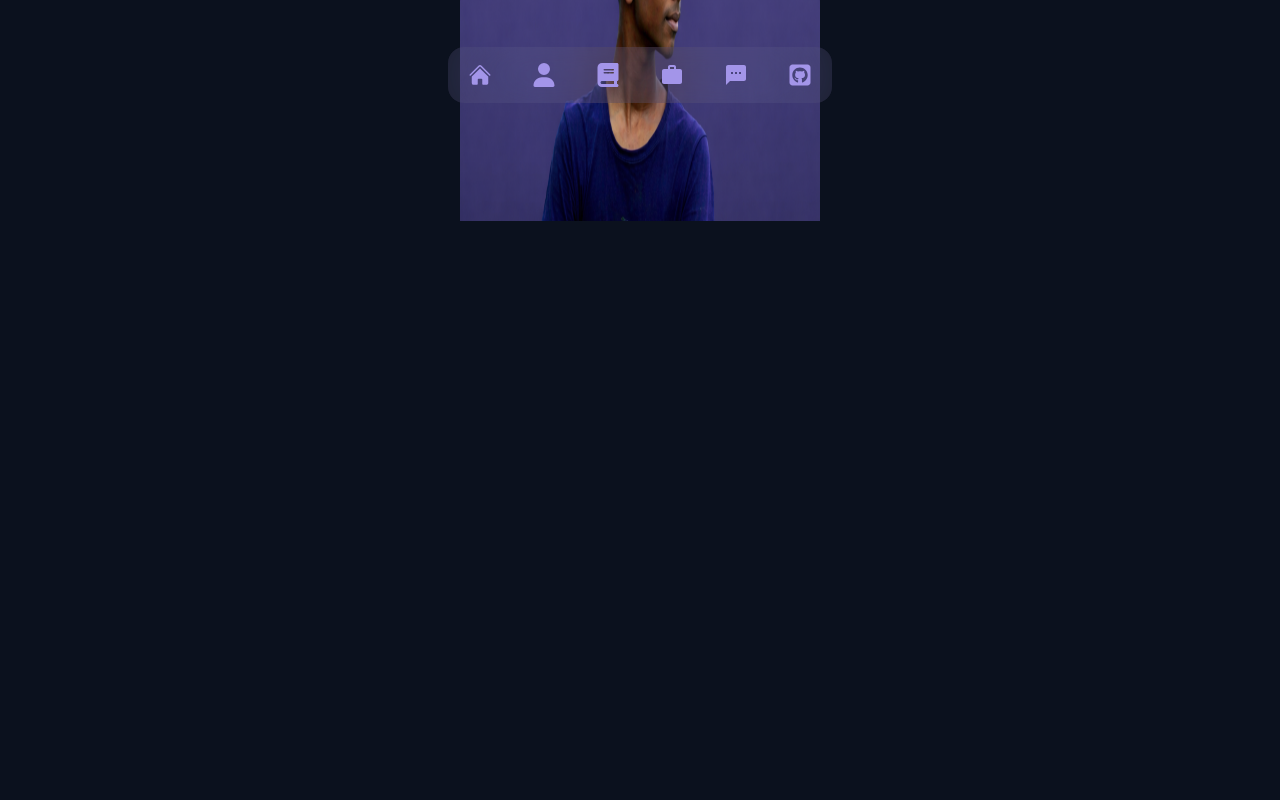
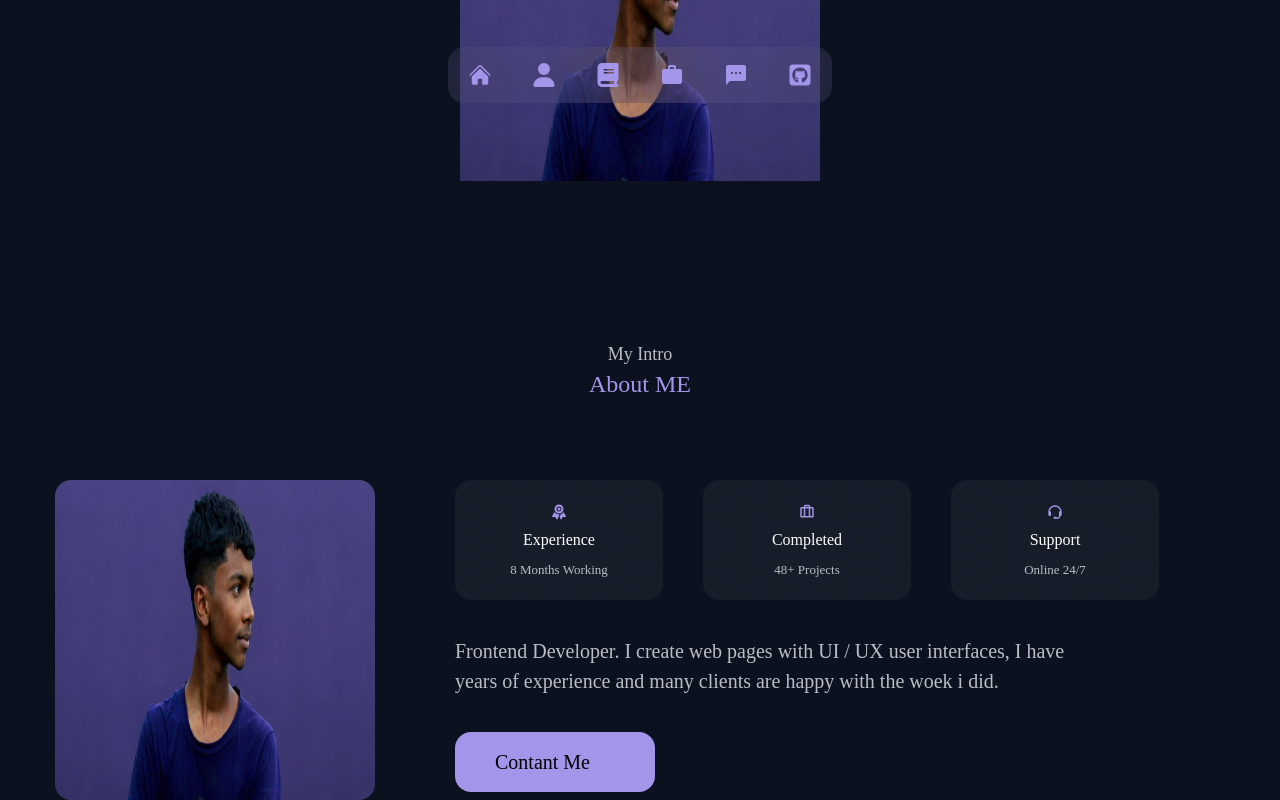
Before and after one commit to Md-Gajjali/Apon-Portfolio, a React (Vite) app: page / in a window 1280 px wide. Shown: the part 657-1457 px from the top of the page. Before the commit the page ends 958 px from the top, so only its background shows below. Built offline with nearby package versions, Linux system fonts and the light colour scheme; a web font is replaced by a local one.

Commit message:
add experience part

```diff
--- a/src/App.jsx
+++ b/src/App.jsx
@@ -3,6 +3,7 @@ import './App.css'
 import Navber from './Componets/Navber'
 import Header from './Componets/Header'
 import Banner from './Componets/Banner'
+import About from './Componets/About'
 
 function App() {
 
@@ -11,6 +12,7 @@ function App() {
      <Header/>
      <Navber/>
      <Banner/>
+     <About/>
     </>
   )
 }
--- a/src/Componets/About.jsx
+++ b/src/Componets/About.jsx
@@ -1,9 +1,44 @@
 import React from 'react'
+import Container from './Container'
+import Heading from '../Componets/Heading'
+import Flex from './Flex'
+import MiniCard from './MiniCard'
+import Buttons from './Buttons'
+import { IoRibbon } from "react-icons/io5";
+import { PiSuitcaseBold } from "react-icons/pi";
+import { BiSupport } from "react-icons/bi";
+import img from '../assets/img.png'
 
 const About = () => {
   return (
-    <div>
+    <div className='mt-40
+'>
+     <Container>
+        <Heading title='My Intro' Header='About ME' />
 
+        <Flex className='gap-20 mt-20'>
+          <div className='  '>
+            <img src={img} alt="" className='w-80 h-80  rounded-2xl'/>
+          </div>
+          <div>
+            <Flex className='justify-between gap-10'>
+                <MiniCard icon={<IoRibbon />}
+                Heading=' Experience'
+                title='8 Months Working' />
+
+                <MiniCard icon={<PiSuitcaseBold />}
+                Heading=' Completed'
+                title='48+ Projects' />
+
+                <MiniCard icon={<BiSupport />}
+                Heading='Support'
+                title='Online 24/7' />
+            </Flex>
+            <p className='text-primary w-155 py-9 text-[20px]'>Frontend Developer. I create web pages with UI / UX user interfaces, I have years of experience and many clients are happy with the woek i did.</p>
+            <Buttons className='bg-DarkBlue w-50 px-10  '>Contant Me</Buttons>
+          </div>
+        </Flex>
+     </Container>
     </div>
   )
 }
--- a/src/Componets/Banner.jsx
+++ b/src/Componets/Banner.jsx
@@ -13,11 +13,11 @@ const Banner = () => {
             <p className='text-[19px] text-primary '>Frontend Developer</p>
             <Flex className='gap-10 justify-center mt-10'>
                 <Buttons className='text-DarkBlue  border hover:bg-DarkBlue hover:text-black linear ease-in-out duration-400 '>Download CV</Buttons>
-                <Buttons className='bg-DarkBlue text-black '>About</Buttons>
+                <Buttons className='bg-DarkBlue text-black  '>About</Buttons>
             </Flex>
         </div>
             <div className='flex justify-center mt-20 mb-20'>
-                <img src={img} alt="" className='rounded-t-full h-100 w-90' />
+                <img src={img} alt="" className='rounded-t-full h-90 w-90' />
             </div>
       </Container>
     </div>
--- /dev/null
+++ b/src/Componets/Heading.jsx
@@ -0,0 +1,12 @@
+import React from 'react'
+
+const Heading = ({title,Header}) => {
+  return (
+    <div className='text-center '>
+      <p className='text-[18px] text-primary'>{title}</p>
+      <h1 className='text-2xl text-DarkBlue'>{Header}</h1>
+    </div>
+  )
+}
+
+export default Heading
--- /dev/null
+++ b/src/Componets/MiniCard.jsx
@@ -0,0 +1,13 @@
+import React from 'react'
+
+const MiniCard = ({icon,title,Heading}) => {
+  return (
+    <div className='text-center w-52 py-6 px-5 h-30 backdrop-blur-2xl bg-white/5 rounded-2xl '>
+      <span className='text-DarkBlue flex justify-center'>{icon}</span>
+      <h4 className='text-white texxt-[19px] py-2'>{Heading}</h4>
+      <p className='text-primary text-[13px]'>{title}</p>
+    </div>
+  )
+}
+
+export default MiniCard
```
